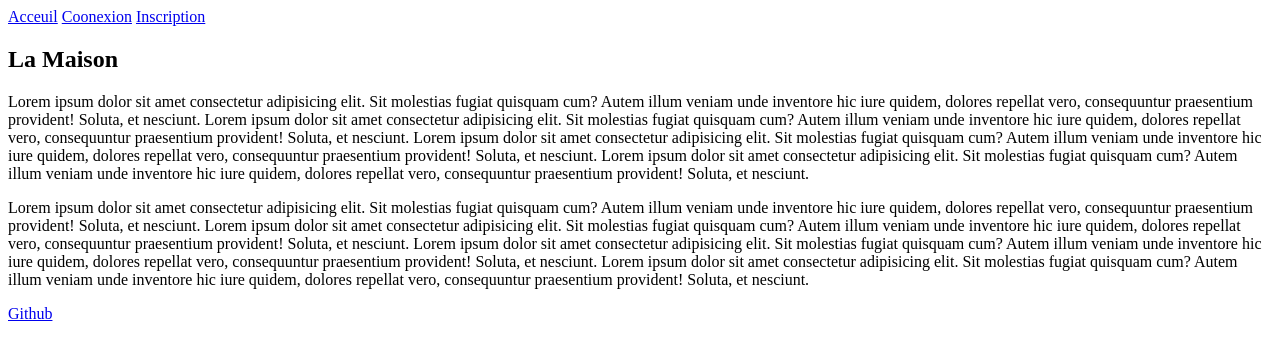
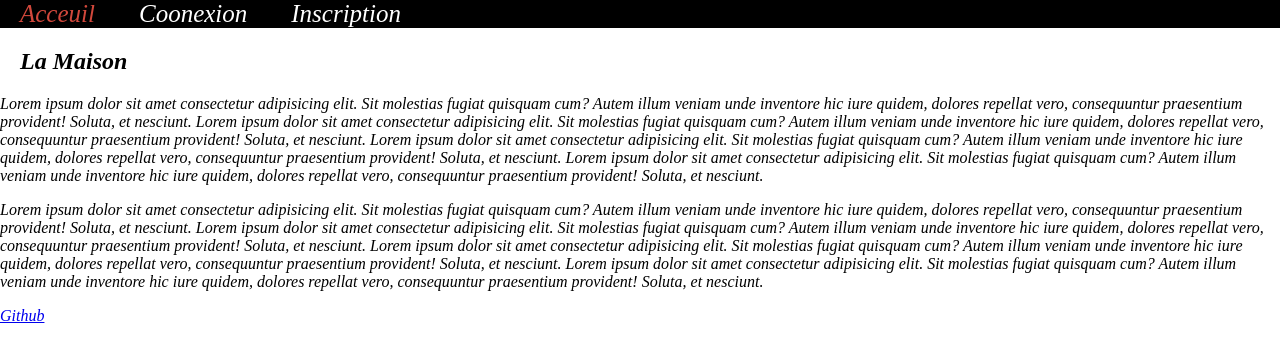
Before and after one commit to omar-diane/module-connexion, a PHP site: page / in a window 1280 px wide. Shown: the top 362 px of the page. Run offline with PHP 8.4, Linux system fonts and the light colour scheme.

Commit message:
Projet bientôt terminer

```diff
--- a/index.php
+++ b/index.php
@@ -43,6 +43,7 @@ if (isset($_POST['connexion']) && $_POST['connexion'] == 'Connexion') {
     <meta http-equiv="X-UA-Compatible" content="IE=edge">
     <meta name="viewport" content="width=device-width, initial-scale=1.0">
     <title>Acceuil</title>
+    <link rel="stylesheet" href="moduleconnexion.css">
 </head>
 <body>
     <header>
--- a/moduleconnexion.css
+++ b/moduleconnexion.css
@@ -2,8 +2,31 @@
     font-style: italic;
 }
 
+/* Page d'accueil*/
+header {
+    background-color: black;
+}
+
+header nav a {
+    text-decoration: none;
+    font-size: 25px;
+    color: white;
+    -webkit-transition: color 1s;
+    transition: color 1s;
+    padding: 20px;
+}
+
+header nav a:hover {
+    color: #d2483c;
+}
+
+section h1 {
+    margin-left: 20px;
+}
+
+
+/*Page connexion et inscription*/
 body {
-    background-image:url(images/montagne.png) ;
     margin: 0;
     padding: 0;
 }
@@ -73,5 +96,7 @@ header nav a:hover {
   }
 
   footer {
-      background-color: black;
+      background-color: white;
+      text-decoration: none;
+      color: white;
   }
```
Also changed, not shown: connexion.php (+7 -2 lines), moduleconnexion.sql (+57 -0 lines).
